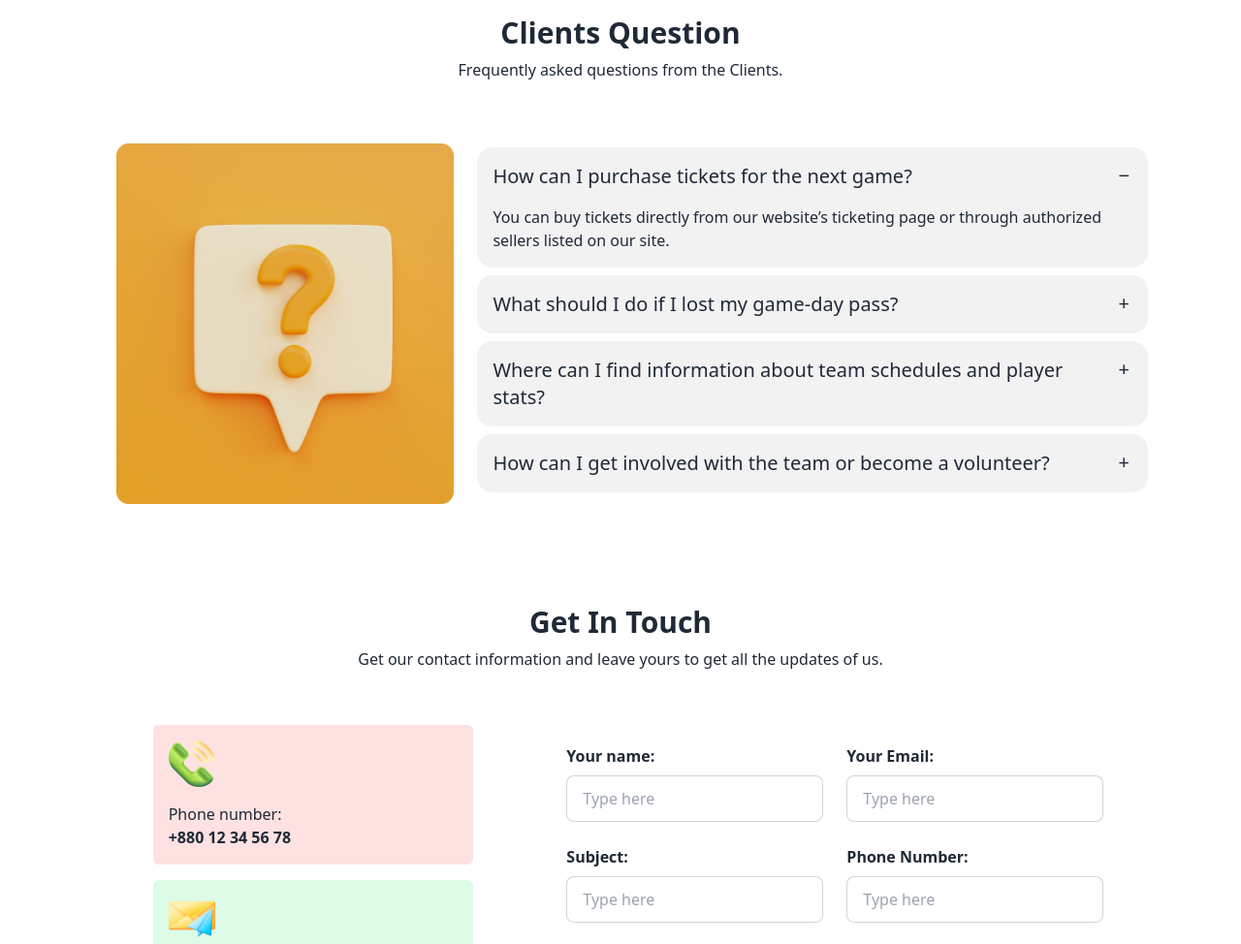
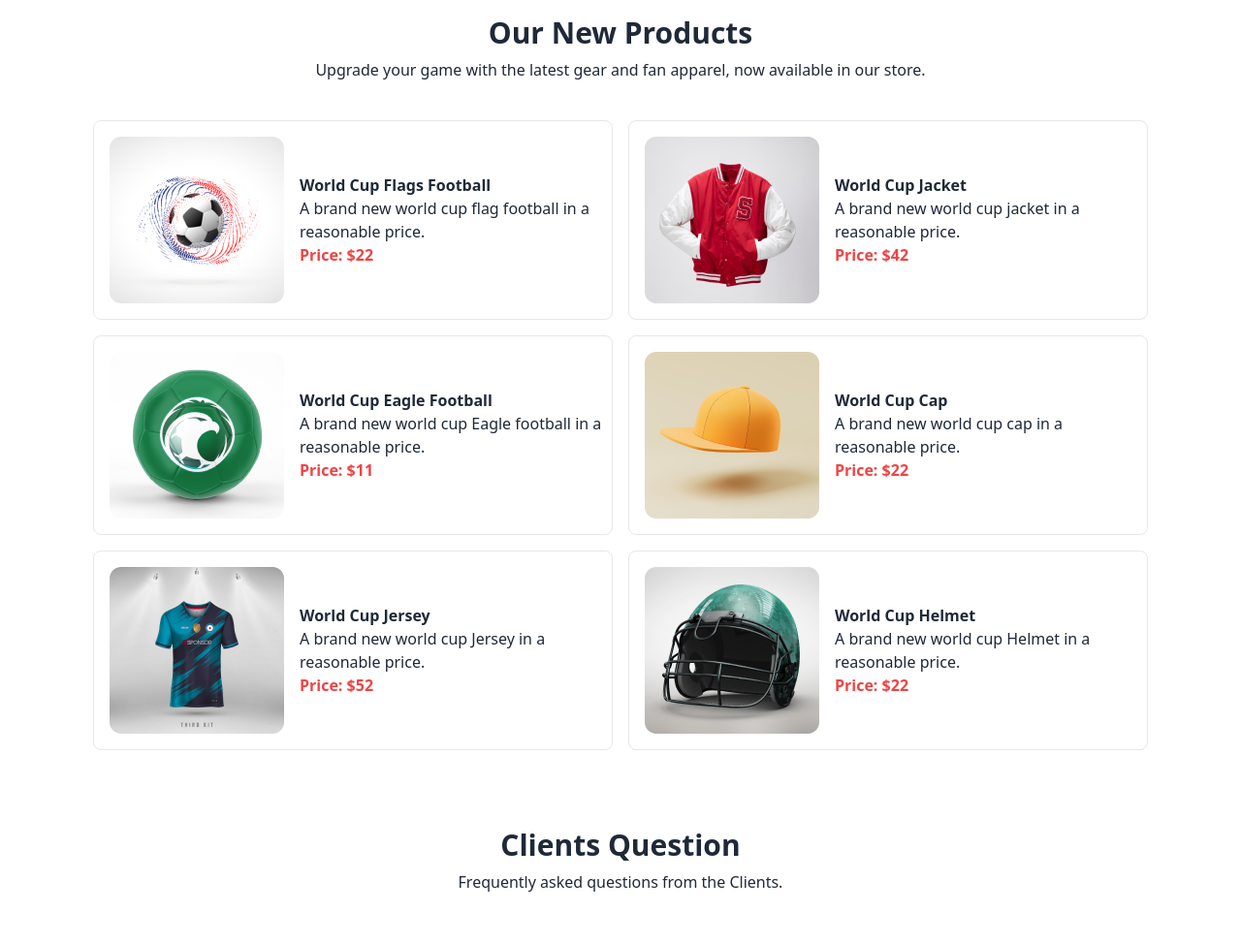
Before and after one commit to mdadib300/hockey, a plain HTML site: page index.html in a window 1280 px wide. Shown: the part 1300-2274 px from the top of the page at 97% size. Drawn offline with nearby package versions, Linux system fonts and the light colour scheme.

Commit message:
Products added

```diff
--- a/index.html
+++ b/index.html
@@ -105,6 +105,64 @@
                 <p class="font-semibold my-4">Training Ground</p>
                 <p>Optimize your performance on our state-of-the-art training ground, designed for excellence and
                     growth.</p>
+            </div>
+        </div>
+    </section>
+
+    <!-- new products -->
+    <section class="products my-6 lg:my-20 mx-4 lg:mx-24">
+        <div class="text-center mb-6 lg:mb-10">
+            <h1 class="text-2xl lg:text-3xl font-bold">Our New Products</h1>
+            <p class="my-2">Upgrade your game with the latest gear and fan apparel, now available in our store.</p>
+        </div>
+        <div class="grid lg:grid-cols-2 gap-4">
+            <div class="grid place-items-center lg:flex items-center border rounded-lg px-4 lg:px-0 pb-4 lg:pb-0 ">
+                <img class="m-4" src="assets/p (1).png" alt="">
+                <div>
+                    <p><strong>World Cup Flags Football</strong></p>
+                    <p>A brand new world cup flag football in a reasonable price.</p>
+                    <p><strong class="text-red-500">Price: $22</strong></p>
+                </div>
+            </div>
+            <div class="grid place-items-center lg:flex items-center border rounded-lg px-4 lg:px-0 pb-4 lg:pb-0 ">
+                <img class="m-4" src="assets/p (2).png" alt="">
+                <div>
+                    <p><strong>World Cup Jacket</strong></p>
+                    <p>A brand new world cup jacket in a reasonable price.</p>
+                    <p><strong class="text-red-500">Price: $42</strong></p>
+                </div>
+            </div>
+            <div class="grid place-items-center lg:flex items-center border rounded-lg px-4 lg:px-0 pb-4 lg:pb-0 ">
+                <img class="m-4" src="assets/p (3).png" alt="">
+                <div>
+                    <p><strong>World Cup Eagle Football</strong></p>
+                    <p>A brand new world cup Eagle football in a reasonable price.</p>
+                    <p><strong class="text-red-500">Price: $11</strong></p>
+                </div>
+            </div>
+            <div class="grid place-items-center lg:flex items-center border rounded-lg px-4 lg:px-0 pb-4 lg:pb-0 ">
+                <img class="m-4" src="assets/p (4).png" alt="">
+                <div>
+                    <p><strong>World Cup Cap</strong></p>
+                    <p>A brand new world cup cap in a reasonable price.</p>
+                    <p><strong class="text-red-500">Price: $22</strong></p>
+                </div>
+            </div>
+            <div class="grid place-items-center lg:flex items-center border rounded-lg px-4 lg:px-0 pb-4 lg:pb-0 ">
+                <img class="m-4" src="assets/p (5).png" alt="">
+                <div>
+                    <p><strong>World Cup Jersey</strong></p>
+                    <p>A brand new world cup Jersey in a reasonable price.</p>
+                    <p><strong class="text-red-500">Price: $52</strong></p>
+                </div>
+            </div>
+            <div class="grid place-items-center lg:flex items-center border rounded-lg px-4 lg:px-0 pb-4 lg:pb-0 ">
+                <img class="m-4" src="assets/p (6).png" alt="">
+                <div>
+                    <p><strong>World Cup Helmet</strong></p>
+                    <p>A brand new world cup Helmet in a reasonable price.</p>
+                    <p><strong class="text-red-500">Price: $22</strong></p>
+                </div>
             </div>
         </div>
     </section>
```
Also changed, not shown: assets/p (1).png (renamed from assets/10.png), assets/p (2).png (renamed from assets/5.png), assets/p (3).png (renamed from assets/6.png), assets/p (4).png (renamed from assets/7.png), assets/p (5).png (renamed from assets/8.png), assets/p (6).png (renamed from assets/9.png).
